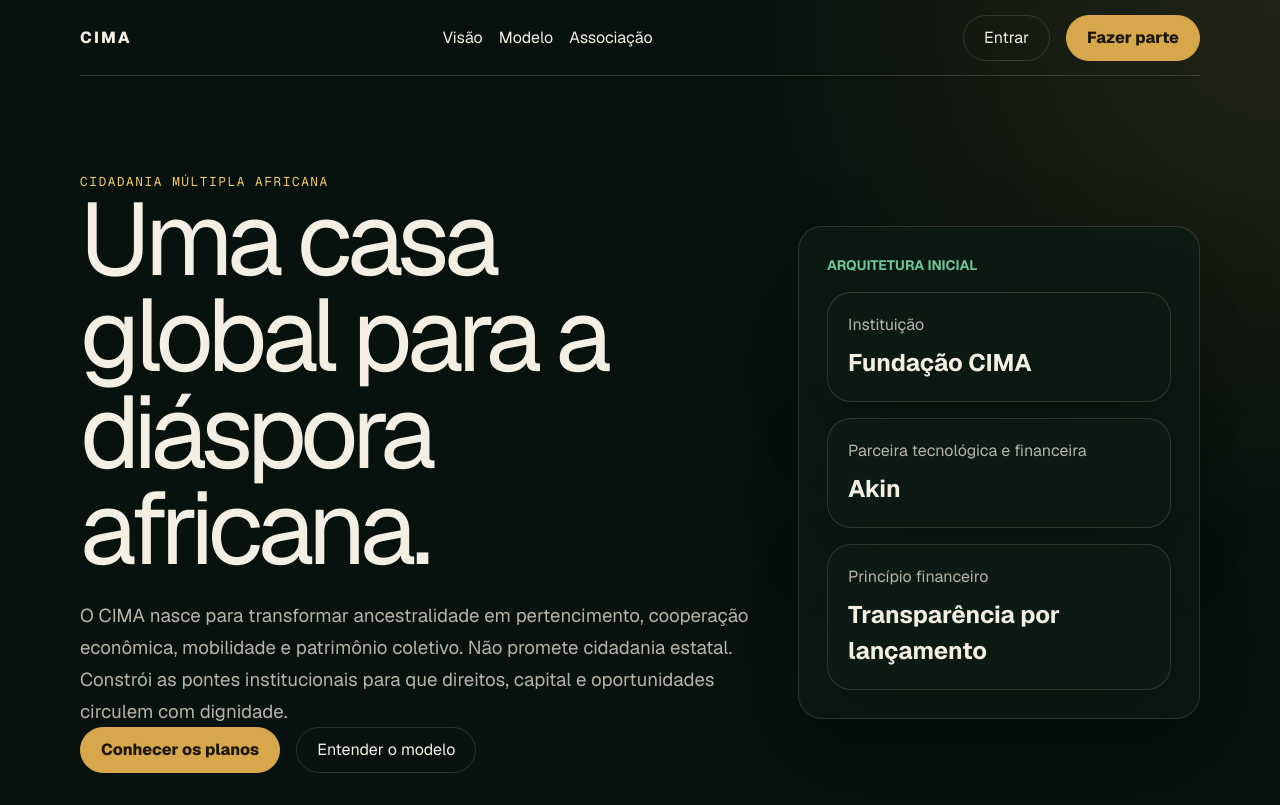
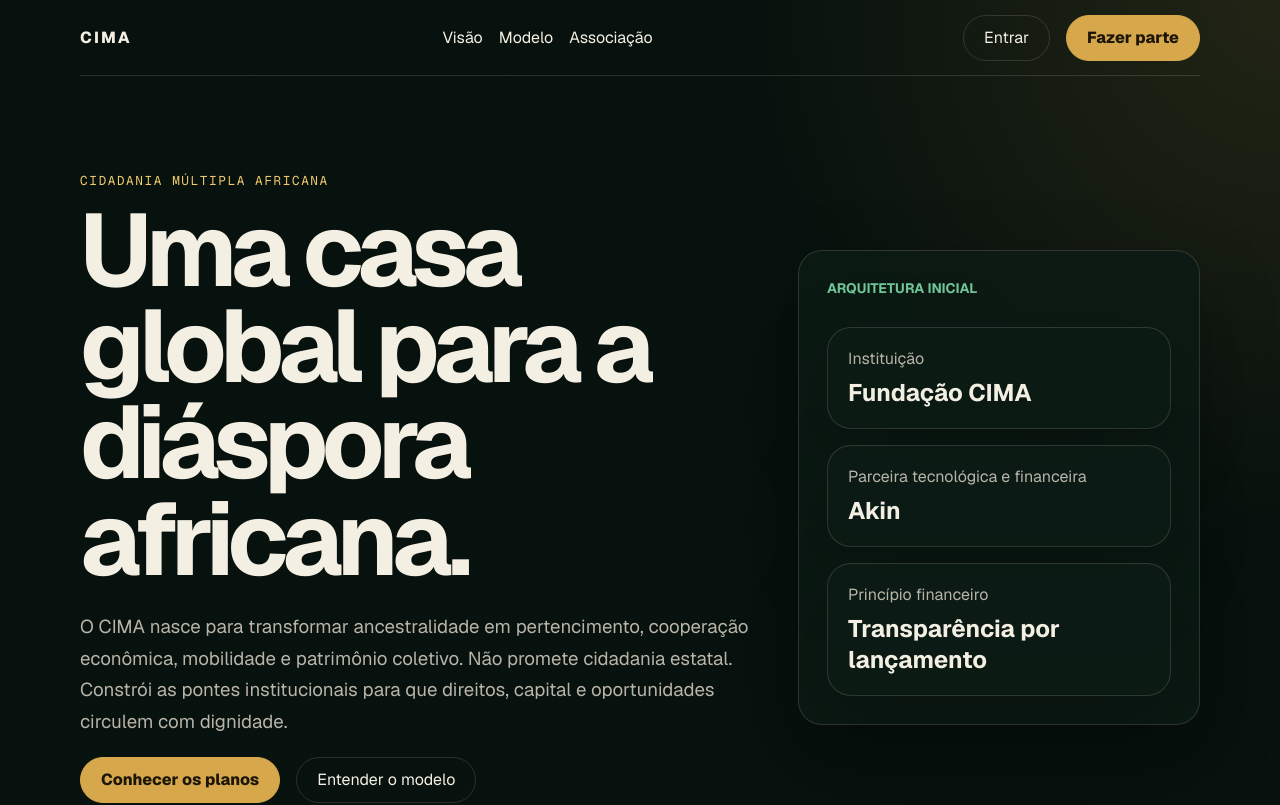
Before and after one commit to akin05pay/CIMA, a Next.js app: page / in a window 1280 px wide. Shown: the top 805 px of the page. Built offline with nearby package versions, Linux system fonts and the light colour scheme.

Commit message:
fix: remove unused Tailwind dependency

```diff
--- a/src/app/globals.css
+++ b/src/app/globals.css
@@ -1,5 +1,3 @@
-@import "tailwindcss";
-
 :root {
   --background: #07110d;
   --surface: #0d1b15;
@@ -10,11 +8,6 @@
   --accent: #d6a84b;
   --accent-strong: #f0c96a;
   --success: #71c79b;
-}
-
-@theme inline {
-  --font-sans: "Geist", "Geist Fallback", ui-sans-serif, system-ui, sans-serif;
-  --font-mono: "Geist Mono", "Geist Mono Fallback", ui-monospace, monospace;
 }
 
 * {
```
